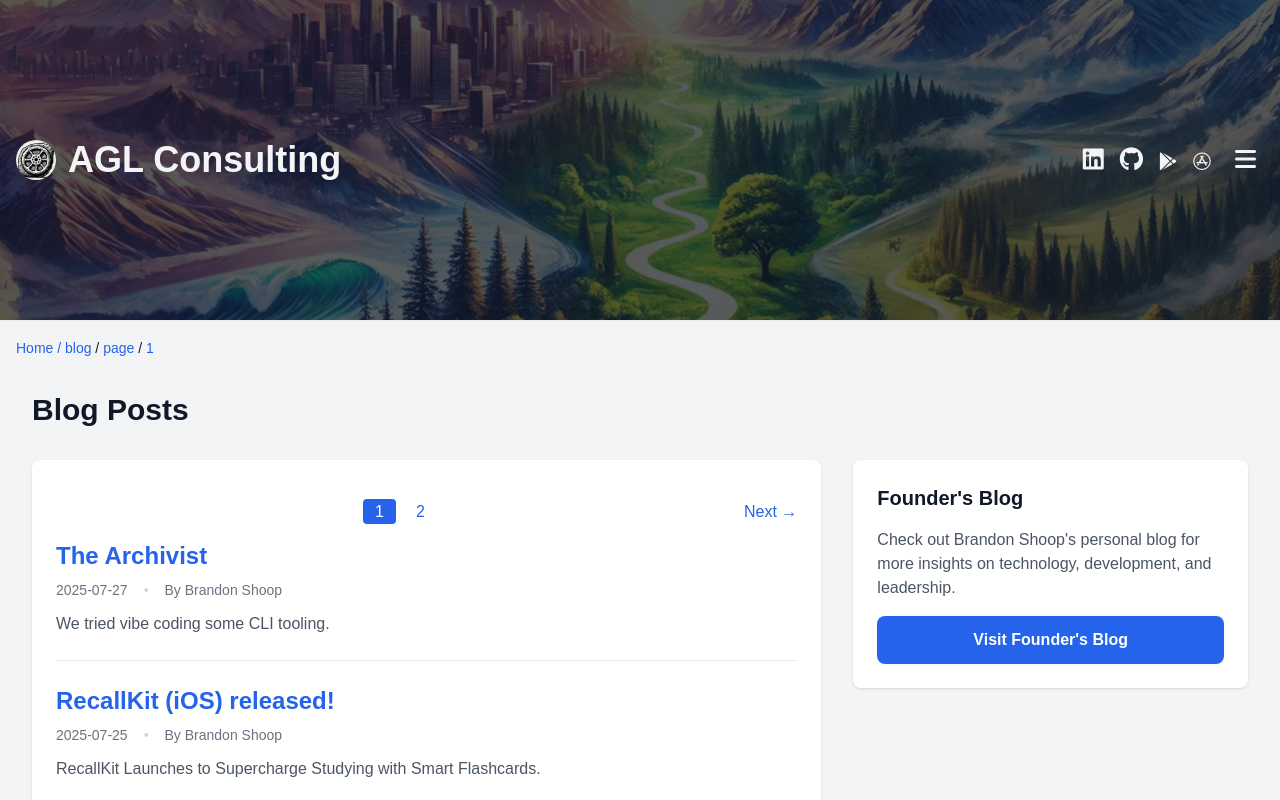
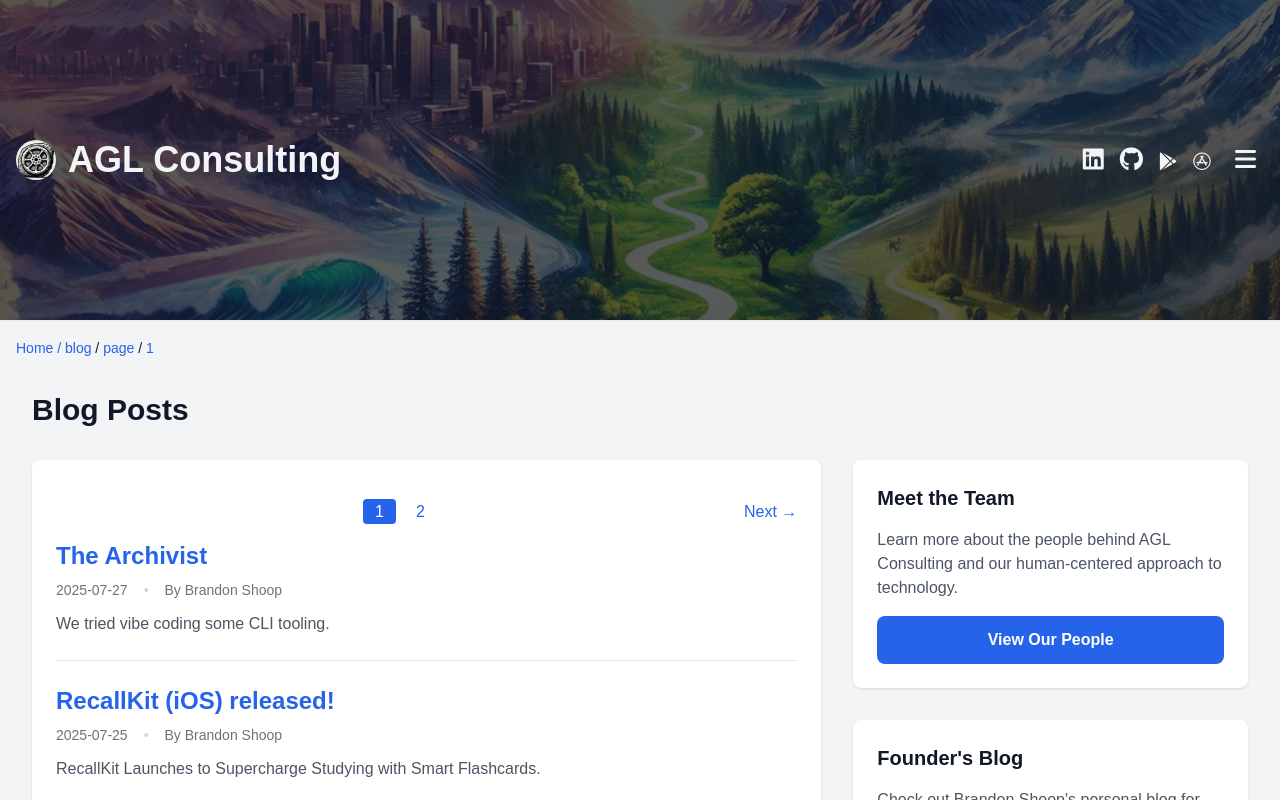
Before and after one commit to AGLFlorida/aglflorida.github.io, a Next.js app: page /blog/page/1 in a window 1280 px wide. Shown: the top 800 px of the page. Built offline with nearby package versions, Linux system fonts and the light colour scheme; no server answers.

Commit message:
feat: add several other CTAs

```diff
--- a/src/app/blog/[slug]/page.tsx
+++ b/src/app/blog/[slug]/page.tsx
@@ -3,6 +3,7 @@ import { metadataFactory } from "@/lib/metadata";
 import { generateArticleSchema } from "@/lib/schema";
 import { generateBreadcrumbSchemaForPath } from "@/lib/BreadcrumbSchema";
 import type { ResolvingMetadata } from 'next';
+import Link from 'next/link';
 
 export async function generateStaticParams() {
   const posts = getSortedPosts();
@@ -45,7 +46,7 @@ export default async function BlogPostPage({ params }: { params: Params }) {
   const breadcrumbSchema = generateBreadcrumbSchemaForPath(`/blog/${slug}`);
 
   return (
-    <div className="max-w-4xl mx-auto py-8">
+    <div className="max-w-7xl mx-auto py-8 px-4">
       <script
         type="application/ld+json"
         dangerouslySetInnerHTML={{ __html: JSON.stringify(articleSchema) }}
@@ -54,6 +55,9 @@ export default async function BlogPostPage({ params }: { params: Params }) {
         type="application/ld+json"
         dangerouslySetInnerHTML={{ __html: JSON.stringify(breadcrumbSchema) }}
       />
+      <div className="flex flex-col lg:flex-row gap-8">
+        {/* Main Content Column */}
+        <div className="w-full lg:w-2/3">
           <div className="bg-white p-6 rounded-lg shadow">
             <h1 className="text-3xl font-bold mb-2">{post.title}</h1>
             <div className="flex items-center gap-4 text-sm text-gray-500 mb-6">
@@ -64,5 +68,23 @@ export default async function BlogPostPage({ params }: { params: Params }) {
             <article className="prose max-w-none" dangerouslySetInnerHTML={{ __html: post.contentHtml }} />
           </div>
         </div>
+
+        {/* Right Rail */}
+        <div className="w-full lg:w-1/3">
+          <div className="bg-white p-6 rounded-lg shadow sticky top-8">
+            <h2 className="text-xl font-bold mb-4">All Blog Posts</h2>
+            <p className="text-gray-600 mb-4">
+              Explore all of our blog posts on technology, development, and technical product management.
+            </p>
+            <Link
+              href="/blog/page/1"
+              className="inline-block bg-blue-600 text-white px-6 py-3 rounded-lg hover:bg-blue-700 transition text-center font-semibold w-full"
+            >
+              View All Posts
+            </Link>
+          </div>
+        </div>
+      </div>
+    </div>
   );
 }
--- a/src/app/blog/page/[page]/page.tsx
+++ b/src/app/blog/page/[page]/page.tsx
@@ -67,7 +67,20 @@ export default async function BlogPostPage({ params }: { params: Params }) {
 
         {/* Right Rail */}
         <div className="w-full lg:w-1/3">
-          <div className="bg-white p-6 rounded-lg shadow sticky top-8">
+          <div className="sticky top-8 space-y-8">
+            <div className="bg-white p-6 rounded-lg shadow">
+              <h2 className="text-xl font-bold mb-4">Meet the Team</h2>
+              <p className="text-gray-600 mb-4">
+                Learn more about the people behind AGL Consulting and our human-centered approach to technology.
+              </p>
+              <Link
+                href="/people"
+                className="inline-block bg-blue-600 text-white px-6 py-3 rounded-lg hover:bg-blue-700 transition text-center font-semibold w-full"
+              >
+                View Our People
+              </Link>
+            </div>
+            <div className="bg-white p-6 rounded-lg shadow">
               <h2 className="text-xl font-bold mb-4">Founder&apos;s Blog</h2>
               <p className="text-gray-600 mb-4">
                 Check out Brandon Shoop&apos;s personal blog for more insights on technology, development, and leadership.
@@ -80,6 +93,7 @@ export default async function BlogPostPage({ params }: { params: Params }) {
               >
                 Visit Founder&apos;s Blog
               </a>
+            </div>
           </div>
         </div>
       </div>
```
Lines whose indentation alone changed are shown as unchanged.
